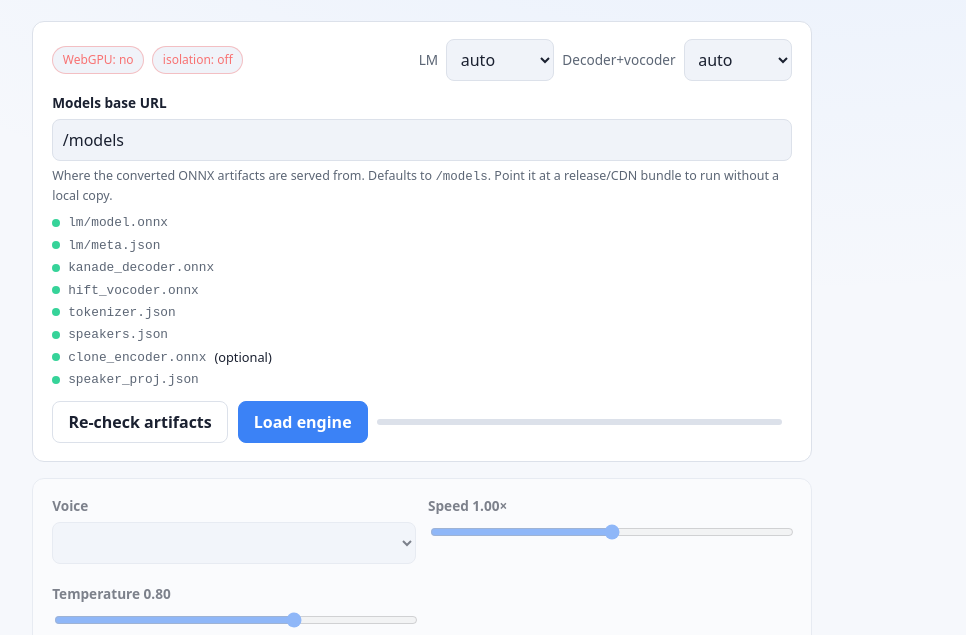
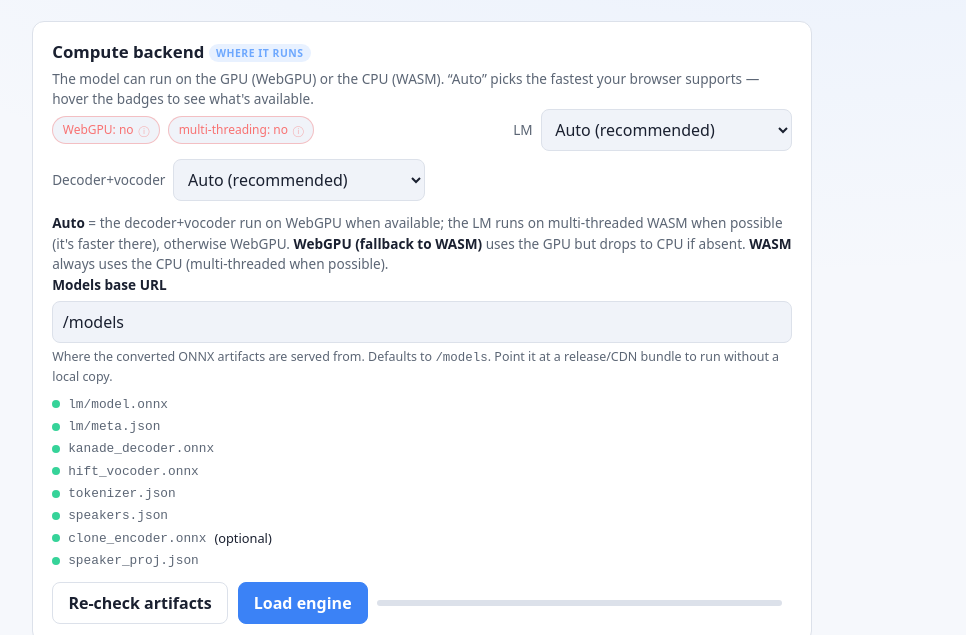
Before and after one commit to elgehelge/plapre-in-a-browser, a website built with Vite: page web/index.html in a window 1280 px wide. Shown: the part 156-791 px from the top of the page, without its empty margins (218-1184 px from the left). Built offline with nearby package versions, Linux system fonts and the light colour scheme; files whose address does not match are found by name.

Commit message:
feat(demo): clearer backend section — headline, badge tooltips, labels
- Add a "Compute backend" headline + one-line explainer to the setup card.
- Badges get an ⓘ marker and hover tooltips; rename the "isolation" badge to
  "multi-threading" (what cross-origin isolation actually buys: threaded WASM).
- Spell out the backend dropdown options ("Auto (recommended)", "WebGPU
  (fallback to WASM)", "WASM") and add a hint describing what each does.

```diff
--- a/web/index.html
+++ b/web/index.html
@@ -32,27 +32,50 @@
       </header>
 
       <section class="card setup">
+        <h2>Compute backend <span class="tag">where it runs</span></h2>
+        <p class="muted">
+          The model can run on the GPU (WebGPU) or the CPU (WASM). “Auto” picks the
+          fastest your browser supports — hover the badges to see what's available.
+        </p>
         <div class="setup__row">
-          <div class="badge" id="backend-badge">backend: …</div>
-          <div class="badge" id="isolated-badge">isolation: …</div>
+          <div
+            class="badge"
+            id="backend-badge"
+            title="Whether your browser exposes a WebGPU GPU adapter. WebGPU greatly speeds up the decoder + vocoder. If unavailable, those stages fall back to WASM (CPU)."
+          >
+            <span class="badge__text">WebGPU: …</span><span class="badge__info" aria-hidden="true">ⓘ</span>
+          </div>
+          <div
+            class="badge"
+            id="isolated-badge"
+            title="Whether the page is cross-origin isolated (COOP/COEP headers), which lets WASM use several CPU threads (via SharedArrayBuffer). Multi-threaded WASM is the fastest option for the LM. If not possible, WASM runs single-threaded (slower)."
+          >
+            <span class="badge__text">multi-threading: …</span><span class="badge__info" aria-hidden="true">ⓘ</span>
+          </div>
           <div class="spacer"></div>
           <label class="field field--inline">
             <span>LM</span>
-            <select id="backend-lm">
-              <option value="auto">auto</option>
+            <select id="backend-lm" title="Backend for the autoregressive language model (token generation).">
+              <option value="auto">Auto (recommended)</option>
+              <option value="webgpu">WebGPU (fallback to WASM)</option>
               <option value="wasm">WASM</option>
-              <option value="webgpu">WebGPU</option>
             </select>
           </label>
           <label class="field field--inline">
             <span>Decoder+vocoder</span>
-            <select id="backend-codec">
-              <option value="auto">auto</option>
-              <option value="webgpu">WebGPU</option>
+            <select id="backend-codec" title="Backend for the decoder + vocoder (turning tokens into audio).">
+              <option value="auto">Auto (recommended)</option>
+              <option value="webgpu">WebGPU (fallback to WASM)</option>
               <option value="wasm">WASM</option>
             </select>
           </label>
         </div>
+        <small class="muted setup__hint">
+          <b>Auto</b> = the decoder+vocoder run on WebGPU when available; the LM runs
+          on multi-threaded WASM when possible (it's faster there), otherwise WebGPU.
+          <b>WebGPU (fallback to WASM)</b> uses the GPU but drops to CPU if absent.
+          <b>WASM</b> always uses the CPU (multi-threaded when possible).
+        </small>
         <label class="field">
           <span>Models base URL</span>
           <input id="models-base" type="text" value="/models" spellcheck="false" />
--- a/web/src/demo/demo.css
+++ b/web/src/demo/demo.css
@@ -133,6 +133,11 @@ input[type="range"] { width: 100%; accent-color: var(--accent-strong); }
 }
 .badge.ok { color: var(--good); border-color: rgba(54, 211, 153, 0.4); }
 .badge.no { color: var(--bad); border-color: rgba(248, 114, 114, 0.4); }
+.badge[title] { cursor: help; }
+.badge__info { margin-left: 0.3rem; opacity: 0.55; font-size: 0.9em; }
+
+.setup__hint { display: block; line-height: 1.5; }
+.setup__hint b { color: var(--text); font-weight: 600; }
 
 .tag {
   font-size: 0.65rem;
--- a/web/src/demo/demo.ts
+++ b/web/src/demo/demo.ts
@@ -97,8 +97,11 @@ function log(msg: string): void {
 }
 
 function setBadge(el: HTMLElement, label: string, state: "ok" | "no" | "") {
-  el.textContent = label;
-  el.className = `badge${state ? ` ${state}` : ""}`;
+  // Update only the text span so the trailing ⓘ tooltip hint survives.
+  const text = el.querySelector<HTMLElement>(".badge__text") ?? el;
+  text.textContent = label;
+  el.classList.remove("ok", "no");
+  if (state) el.classList.add(state);
 }
 
 async function checkEnvironment(): Promise<void> {
@@ -106,7 +109,7 @@ async function checkEnvironment(): Promise<void> {
   setBadge(els.backendBadge, `WebGPU: ${webgpu ? "yes" : "no"}`, webgpu ? "ok" : "no");
   setBadge(
     els.isolatedBadge,
-    `isolation: ${crossOriginIsolated ? "on" : "off"}`,
+    `multi-threading: ${crossOriginIsolated ? "yes" : "no"}`,
     crossOriginIsolated ? "ok" : "no",
   );
   await refreshArtifacts();
```
